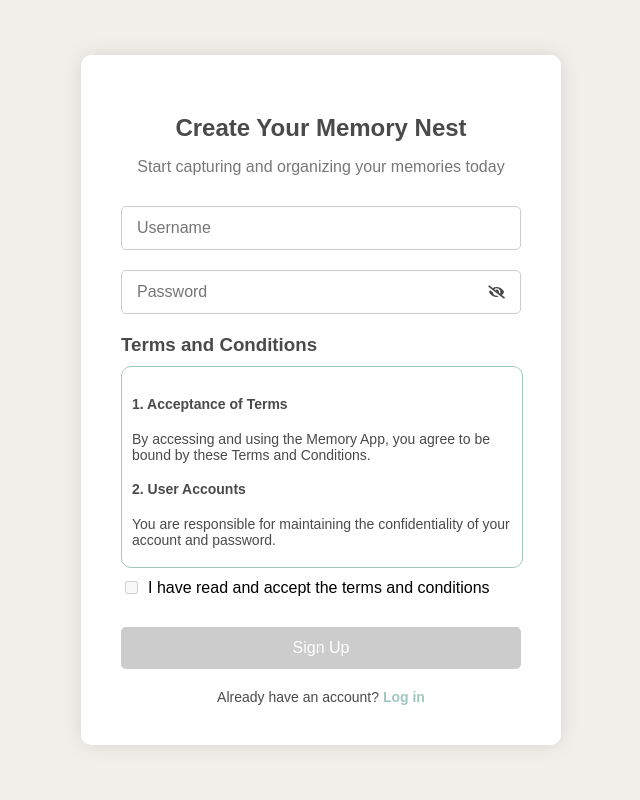
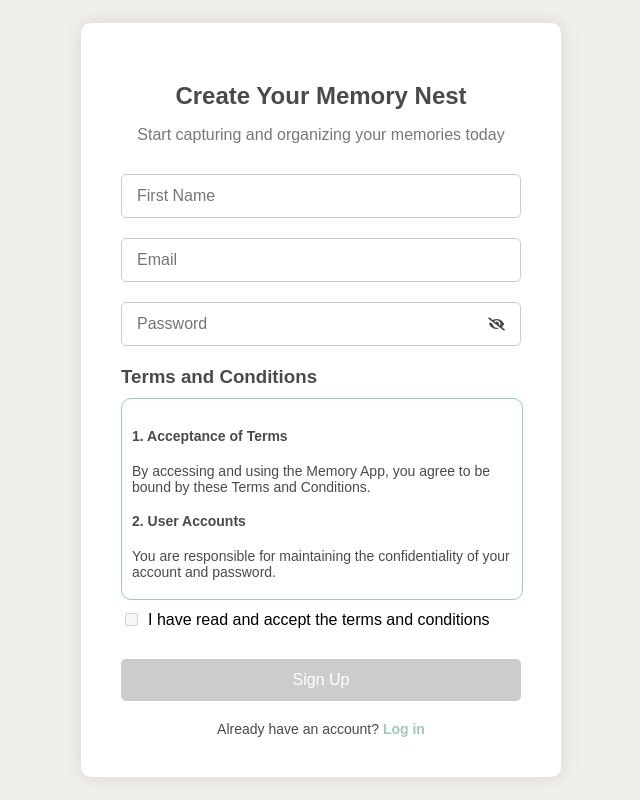
Before and after one commit to mlespinoza1/Memory-AI-Scrapbook, a Flask app: page /signup in a window 1280 px wide. Shown: the whole page, without its empty margins (319-959 px from the left). Run offline with Flask 3, Linux system fonts and the light colour scheme.

Commit message:
Agent step completed: Update sign-up page: change Username to First Name and add Email field

```diff
--- a/main.py
+++ b/main.py
@@ -3,50 +3,45 @@ from flask_login import LoginManager, UserMixin, login_user, login_required, log
 from werkzeug.security import generate_password_hash, check_password_hash
 
 app = Flask(__name__)
-app.config['SECRET_KEY'] = 'your-secret-key'  # Replace with a real secret key in production
+app.config['SECRET_KEY'] = 'your-secret-key'  # Change this to a random secret key
 
 login_manager = LoginManager()
 login_manager.init_app(app)
 login_manager.login_view = 'login'
 
-# This is a simple user model. In a real application, you'd use a database.
+# This should be replaced with a database in a real application
+users = {}
+
 class User(UserMixin):
-    def __init__(self, id, username, password):
+    def __init__(self, id, first_name, email, password):
         self.id = id
-        self.username = username
+        self.first_name = first_name
+        self.email = email
         self.password = password
-
-# For this example, we'll use a dictionary to store users. In a real app, use a database.
-users = {
-    'user1': User('1', 'user1', generate_password_hash('password1')),
-    'user2': User('2', 'user2', generate_password_hash('password2'))
-}
 
 @login_manager.user_loader
 def load_user(user_id):
-    for user in users.values():
-        if user.id == user_id:
-            return user
-    return None
+    return users.get(user_id)
 
-@app.route("/")
+@app.route('/')
 @login_required
 def index():
-    return render_template("index.html")
+    return render_template('index.html')
 
-@app.route("/login", methods=['GET', 'POST'])
+@app.route('/login', methods=['GET', 'POST'])
 def login():
     if request.method == 'POST':
-        username = request.form['username']
+        email = request.form['email']
         password = request.form['password']
-        user = users.get(username)
+        user = next((user for user in users.values() if user.email == email), None)
         if user and check_password_hash(user.password, password):
             login_user(user)
             return redirect(url_for('index'))
-        flash('Invalid username or password')
+        else:
+            flash('Invalid email or password')
     return render_template('login.html')
 
-@app.route("/logout")
+@app.route('/logout')
 @login_required
 def logout():
     logout_user()
@@ -55,14 +50,16 @@ def logout():
 @app.route("/signup", methods=['GET', 'POST'])
 def signup():
     if request.method == 'POST':
-        username = request.form['username']
+        first_name = request.form['firstName']
+        email = request.form['email']
         password = request.form['password']
-        if username in users:
-            flash('Username already exists')
+        if email in [user.email for user in users.values()]:
+            flash('Email already exists')
         else:
-            new_user = User(str(len(users) + 1), username, generate_password_hash(password))
-            users[username] = new_user
-            flash('Account created successfully. Please log in.')
+            user_id = str(len(users) + 1)
+            new_user = User(user_id, first_name, email, generate_password_hash(password))
+            users[user_id] = new_user
+            flash("Welcome to Memory Nest! Your account has been created. Let's start preserving your memories together.", 'success')
             return redirect(url_for('login'))
     return render_template('signup.html')
 
--- a/static/js/signup.js
+++ b/static/js/signup.js
@@ -1,6 +1,7 @@
 document.addEventListener('DOMContentLoaded', function() {
     const form = document.getElementById('signupForm');
-    const usernameInput = document.getElementById('username');
+    const firstNameInput = document.getElementById('firstName');
+    const emailInput = document.getElementById('email');
     const passwordInput = document.getElementById('password');
     const togglePasswordBtn = document.getElementById('togglePassword');
     const togglePasswordIcon = togglePasswordBtn.querySelector('i');
@@ -35,7 +36,67 @@ document.addEventListener('DOMContentLoaded', function() {
 
     // Form submission
     form.addEventListener('submit', function(e) {
-        // Client-side validation can be added here if needed
-        console.log('Sign-up form submitted');
+        e.preventDefault();
+        if (validateForm()) {
+            this.submit();
+        }
     });
+
+    function validateForm() {
+        let isValid = true;
+
+        if (firstNameInput.value.trim() === '') {
+            isValid = false;
+            showError(firstNameInput, 'First Name is required');
+        } else {
+            clearError(firstNameInput);
+        }
+
+        if (emailInput.value.trim() === '') {
+            isValid = false;
+            showError(emailInput, 'Email is required');
+        } else if (!isValidEmail(emailInput.value.trim())) {
+            isValid = false;
+            showError(emailInput, 'Please enter a valid email address');
+        } else {
+            clearError(emailInput);
+        }
+
+        if (passwordInput.value.trim() === '') {
+            isValid = false;
+            showError(passwordInput, 'Password is required');
+        } else if (passwordInput.value.length < 8) {
+            isValid = false;
+            showError(passwordInput, 'Password must be at least 8 characters long');
+        } else {
+            clearError(passwordInput);
+        }
+
+        return isValid;
+    }
+
+    function isValidEmail(email) {
+        const emailRegex = /^[^\s@]+@[^\s@]+\.[^\s@]+$/;
+        return emailRegex.test(email);
+    }
+
+    function showError(input, message) {
+        const formGroup = input.closest('.input-group');
+        const error = formGroup.querySelector('.error-message') || document.createElement('div');
+        error.className = 'error-message';
+        error.textContent = message;
+        if (!formGroup.querySelector('.error-message')) {
+            formGroup.appendChild(error);
+        }
+        formGroup.classList.add('has-error');
+    }
+
+    function clearError(input) {
+        const formGroup = input.closest('.input-group');
+        const error = formGroup.querySelector('.error-message');
+        if (error) {
+            formGroup.removeChild(error);
+        }
+        formGroup.classList.remove('has-error');
+    }
 });
--- a/templates/signup.html
+++ b/templates/signup.html
@@ -11,18 +11,19 @@
     <div class="login-container">
         <h2>Create Your Memory Nest</h2>
         <p class="subheading">Start capturing and organizing your memories today</p>
-        {% with messages = get_flashed_messages() %}
+        {% with messages = get_flashed_messages(with_categories=true) %}
             {% if messages %}
-                <ul class="flash-messages">
-                    {% for message in messages %}
-                        <li class="flash-message">{{ message }}</li>
-                    {% endfor %}
-                </ul>
+                {% for category, message in messages %}
+                    <div class="flash-{{ category }}">{{ message }}</div>
+                {% endfor %}
             {% endif %}
         {% endwith %}
         <form id="signupForm" class="login-form" method="POST">
             <div class="input-group">
-                <input type="text" id="username" name="username" placeholder="Username" required>
+                <input type="text" id="firstName" name="firstName" placeholder="First Name" required>
+            </div>
+            <div class="input-group">
+                <input type="email" id="email" name="email" placeholder="Email" required>
             </div>
             <div class="input-group">
                 <input type="password" id="password" name="password" placeholder="Password" required>
```
Also changed, not shown: static/css/style.css (+41 -0 lines), templates/login.html (+6 -8 lines), image.png.
